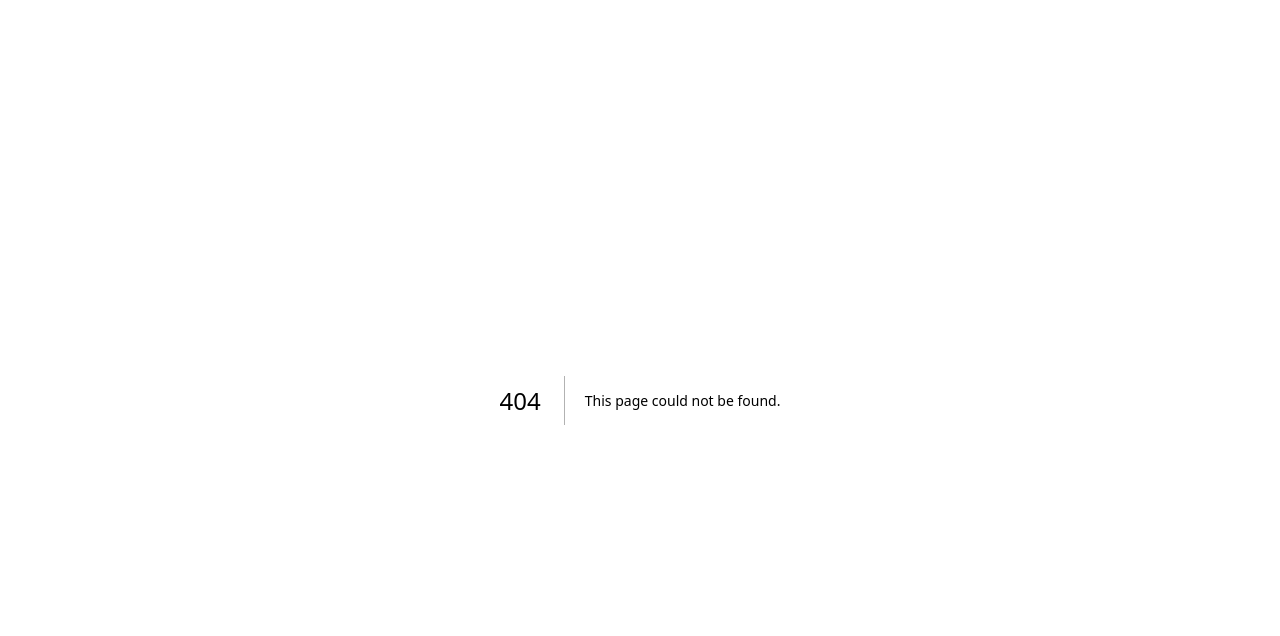
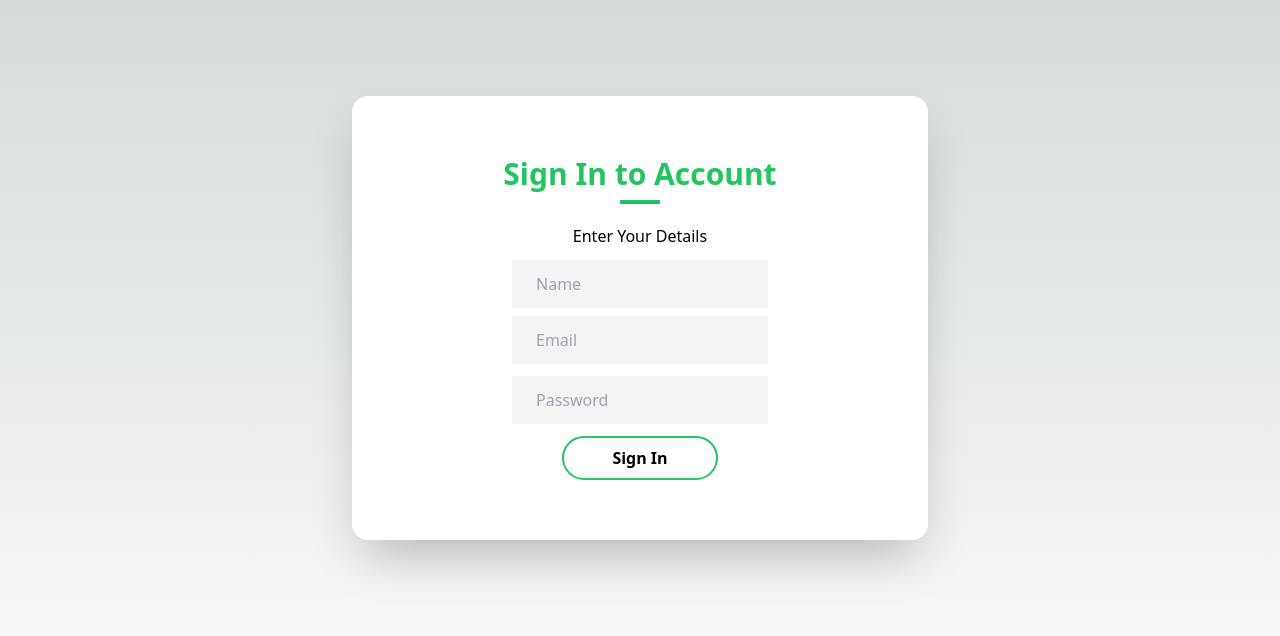
Before and after one commit to anjalikumari930/gifapp, a Next.js app: page /signup in a window 1280 px wide. Before the commit this address had no page. Shown: the top 636 px of the page. Built offline with nearby package versions, Linux system fonts and the light colour scheme.

Commit message:
signup pages added in the pages folder

```diff
--- /dev/null
+++ b/src/pages/signup.tsx
@@ -0,0 +1,116 @@
+import Image from 'next/image';
+import { FaRegEnvelope } from 'react-icons/fa';
+import { MdAccountBox, MdLockOutline } from 'react-icons/md';
+import { signUpWithEmailAndPassword } from '../firebase'; // Update the path accordingly
+import '../app/globals.css';
+import { useState } from 'react';
+import { useRouter } from 'next/router';
+
+export default function Signup() {
+  const [name, setName] = useState('');
+  const [email, setEmail] = useState('');
+  const [password, setPassword] = useState('');
+  const [notification, setNotification] = useState<string | null>(null);
+  const router = useRouter();
+
+  const handleSignUp = async (event: React.FormEvent) => {
+    event.preventDefault();
+
+    // Perform form validation
+    if (!name || !email || !password) {
+      setNotification('All fields are required.');
+      return;
+    }
+
+    try {
+      // Call the signUpWithEmailAndPassword function
+      await signUpWithEmailAndPassword(email, password);
+
+      // If successful, redirect to the login page and show success notification
+      setNotification('Signup successful! Redirecting to login page.');
+      setTimeout(() => {
+        router.push('/login'); // Redirect to login page
+      }, 3000); // Redirect after 3 seconds
+    } catch (error: any) {
+      // Handle error, you can show an error message to the user
+      if (error.code === 'auth/weak-password') {
+        setNotification('Password should be at least 6 characters.');
+      }else if (error.code === 'auth/email-already-in-use') {
+        setNotification('Email is already in use. Please use a different email.');
+      }else {
+        setNotification(`Error during signup: ${error.message}`);
+      }
+      console.error('Error during signup:', error);
+    }
+  };
+
+  return (
+    <main className="flex min-h-screen flex-col items-center justify-between p-24">
+      <div className="bg-white rounded-2xl shadow-2xl flex flex-col w-2/3 max-w-xl">
+        <div className="w-18 p-5">
+          <div className="py-10">
+            <div className="flex flex-col items-center">
+              <h2 className="text-3xl font-bold text-green-500 mb-2">Sign In to Account</h2>
+              <div className="border-2 w-10 border-green-500 inline-block mb-2"></div>
+            </div>
+
+            <form onSubmit={handleSignUp}>
+              <div className="flex flex-col items-center">
+                <p className="text-grey-400 my-3 items-center">Enter Your Details</p>
+
+                <div className="bg-gray-100 w-64 p-2 flex items-center mb-2">
+                  <MdAccountBox className="bg-gray-100 m-2" />
+                  <input
+                    type="text"
+                    name="name"
+                    placeholder="Name"
+                    className="bg-gray-100 outline-none text-black"
+                    onChange={(e) => setName(e.target.value)}
+                    required
+                  />
+                </div>
+
+                <div className="bg-gray-100 w-64 p-2 flex items-center">
+                  <FaRegEnvelope className="bg-gray-100 m-2" />
+                  <input
+                    type="email"
+                    name="email"
+                    placeholder="Email"
+                    className="bg-gray-100 outline-none text-black"
+                    onChange={(e) => setEmail(e.target.value)}
+                    required
+                  />
+                </div>
+
+                <div className="bg-gray-100 w-64 p-2 flex items-center mt-3">
+                  <MdLockOutline className="bg-gray-100 m-2" />
+                  <input
+                    type="password"
+                    name="password"
+                    placeholder="Password"
+                    className="bg-gray-100 outline-none text-black"
+                    onChange={(e) => setPassword(e.target.value)}
+                    required
+                  />
+                </div>
+
+                <button
+                  type="submit"
+                  className="border-2 text-black border-green-500 rounded-full px-12 py-2 inline-block font-semibold hover:bg-green-500 hover:text-white mt-3"
+                >
+                  Sign In
+                </button>
+              </div>
+            </form>
+
+            {notification && (
+              <div className={`notification ${notification ? 'show' : ''}`}>
+                {notification}
+              </div>
+            )}
+          </div>
+        </div>
+      </div>
+    </main>
+  );
+}
```
